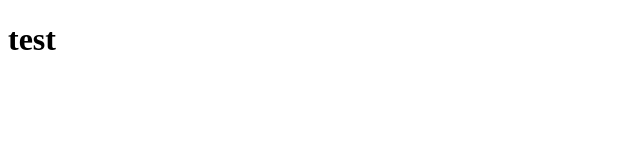
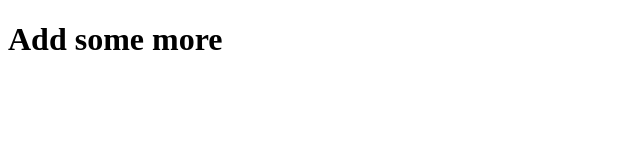
Before and after one commit to AnandBiniya/Avengersarebad, a plain HTML site: page index.html in a window 1280 px wide. Shown: the whole page, without its empty margins (0-640 px from the left). Drawn offline with Linux system fonts and the light colour scheme.

Commit message:
deleted test and added some more

```diff
--- a/index.html
+++ b/index.html
@@ -7,6 +7,6 @@
     <title>Document</title>
 </head>
 <body>
-    <h1>test</h1>
+    <h1>Add some more</h1>
 </body>
 </html>
```
